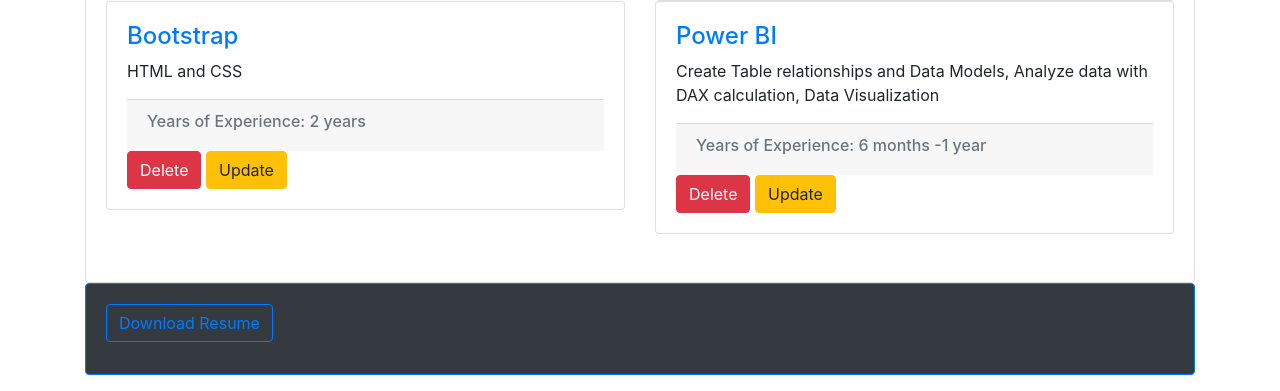
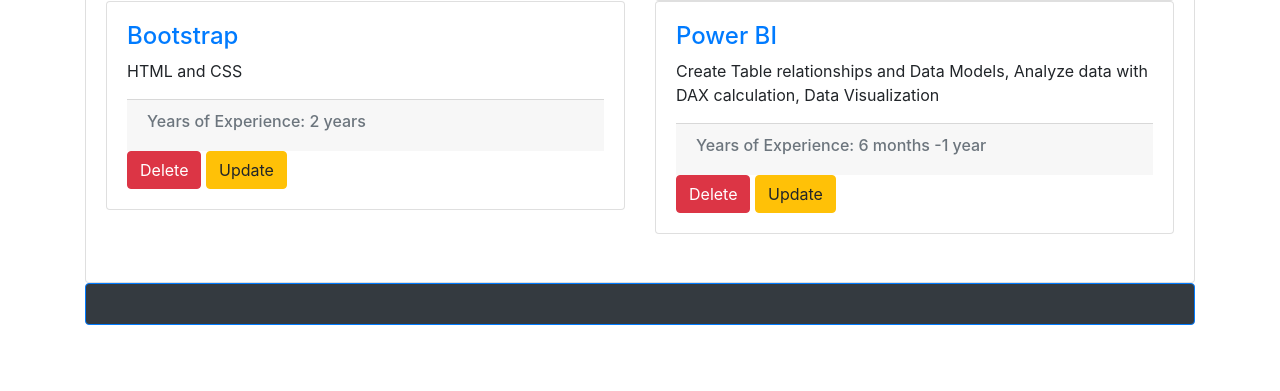
Before and after one commit to mgrego03/My-portfolio-project, a Django app: page / in a window 1280 px wide. Shown: the part 1235-1626 px from the top of the page. After the commit the page ends 1560 px from the top, so only its background shows below. Run offline with Django 3.2, Linux system fonts and the light colour scheme; data comes from the database, SQL or seed files in the repository; some libraries are stand-ins or nearby versions.

Commit message:
new changes applied

```diff
--- a/portfolio/templates/portfolio/basetemplate.html
+++ b/portfolio/templates/portfolio/basetemplate.html
@@ -111,10 +111,11 @@
 
       <div class="card border-primary mb-3 bg-dark">
             <div class="card-body">
-                <h4 class="card-title">
+
+        <!--        <h4 class="card-title">
                  <a class="btn btn-outline-primary"  href ="{% static 'portfolio/New_resume.docx' %}" >  Download Resume </a>
                 </h4>
-
+  -->
             </div>
         </div>
 
```
